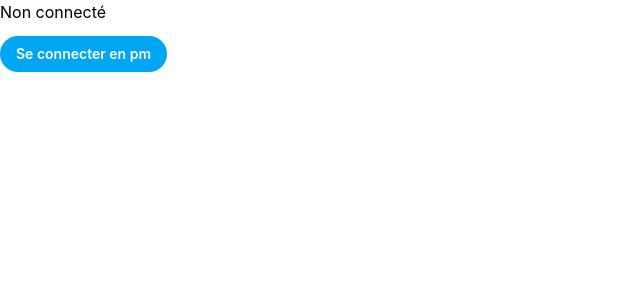
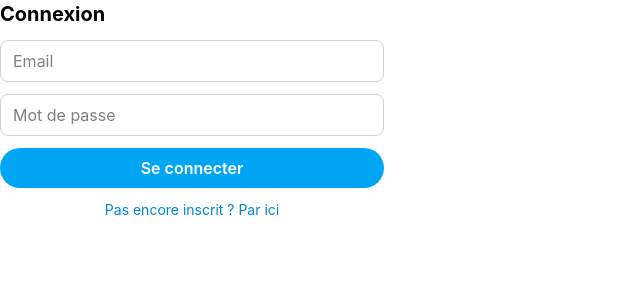
Before and after one commit to pmatth13/Bipper, a React (Vite) app: page / in a window 1280 px wide. Shown: the top 300 px of the page, without its empty margins (0-640 px from the left). Built offline with nearby package versions, Linux system fonts and the light colour scheme; no server answers; the database is empty.

Commit message:
Ajout des etat de connexion inscription et deconnexion fonctionnel

```diff
--- a/src/App.jsx
+++ b/src/App.jsx
@@ -1,6 +1,8 @@
 import { supabase } from "./lib/supabase";
 import { BipForm } from "./components/BipForm";
 import { BipList } from "./components/BipList";
+import { LoginForm } from "./components/LoginForm";
+import { SignUpForm } from "./components/SignUpForm";
 import { useEffect, useState } from "react";
 
 function App() {
@@ -8,6 +10,7 @@ function App() {
   const [loading, setLoading] = useState(true);
   const [session, setSession] = useState(null);
   const [sessionLoading, setSessionLoading] = useState(true);
+  const [showSignUp, setShowSignUp] = useState(false);
 
   //Permet de verifier si session active, ecoute et nettoyage
   useEffect(() => {
@@ -27,6 +30,7 @@ function App() {
     const { data } = supabase.auth.onAuthStateChange((event, session) => {
       setSession(session);
       console.log(event);
+      if (event === "SIGNED_OUT") setShowSignUp(false);
     });
     //Se désabonner (Couper l écoute)
     return () => data.subscription.unsubscribe();
@@ -59,17 +63,7 @@ function App() {
     chargerBips();
   }, []);
 
-  //Gere la connexion
-  async function handleLogin() {
-    const { error } = await supabase.auth.signInWithPassword({
-      email: "...",
-      password: "...",
-    });
-    if (error) {
-      console.error(error.message);
-    }
-  }
-  //Gere la deconnexion
+  //Gere la deconnexion (la connexion est gere dans le composant LoginForm)
   async function handleLogOut() {
     const { error } = await supabase.auth.signOut();
 
@@ -94,16 +88,10 @@ function App() {
     return <p>Verification de la session...</p>;
   }
   if (!session) {
-    return (
-      <div className="flex flex-col items-start gap-3">
-        <p>Non connecté</p>
-        <button
-          onClick={handleLogin}
-          className="rounded-full bg-sky-500 px-4 py-2 text-sm font-semibold text-white hover:bg-sky-600"
-        >
-          Se connecter en pm
-        </button>
-      </div>
+    return showSignUp ? (
+      <SignUpForm onGoToLoginForm={() => setShowSignUp(false)} />
+    ) : (
+      <LoginForm onGoToSignUpForm={() => setShowSignUp(true)} />
     );
   }
   return (
--- /dev/null
+++ b/src/components/LoginForm.jsx
@@ -0,0 +1,63 @@
+import { useState } from "react";
+import { supabase } from "../lib/supabase";
+
+export function LoginForm({ onGoToSignUpForm }) {
+  const [email, setEmail] = useState("");
+  const [password, setPassword] = useState("");
+  const [errorMessage, setErrorMessage] = useState("");
+
+  //Fonction pour soumettre le formulaire
+  async function handleLogin(e) {
+    e.preventDefault(); //Empeche le navigateur de recharger la page par defaut
+    setErrorMessage("");
+    const { error } = await supabase.auth.signInWithPassword({
+      email,
+      password,
+    });
+    if (error) {
+      console.error(error.message);
+      setErrorMessage("Email ou mot de passe invalide");
+    }
+  }
+
+  return (
+    <div className="flex w-full max-w-sm flex-col gap-3">
+      <form className="flex w-full flex-col gap-3" onSubmit={handleLogin}>
+        <h1 className="text-xl font-bold">Connexion</h1>
+        <input
+          className="rounded-lg border border-gray-300 px-3 py-2 focus:border-sky-500 focus:outline-none"
+          type="email"
+          placeholder="Email"
+          value={email}
+          onChange={(e) => setEmail(e.target.value)}
+          required
+          autoComplete="email"
+        />
+
+        <input
+          className="rounded-lg border border-gray-300 px-3 py-2 focus:border-sky-500 focus:outline-none"
+          type="password"
+          placeholder="Mot de passe"
+          value={password}
+          onChange={(e) => setPassword(e.target.value)}
+          required
+          autoComplete="current-password"
+        />
+        {errorMessage && <p className="text-sm text-red-600">{errorMessage}</p>}
+        <button
+          type="submit"
+          className="rounded-full bg-sky-500 px-4 py-2 font-semibold text-white hover:bg-sky-600"
+        >
+          Se connecter
+        </button>
+      </form>
+      <button
+        className="text-sm text-sky-600 hover:underline"
+        type="button"
+        onClick={onGoToSignUpForm}
+      >
+        Pas encore inscrit ? Par ici
+      </button>
+    </div>
+  );
+}
--- /dev/null
+++ b/src/components/SignUpForm.jsx
@@ -0,0 +1,80 @@
+import { useState } from "react";
+import { supabase } from "../lib/supabase";
+
+export function SignUpForm({ onGoToLoginForm }) {
+  const [username, setUsername] = useState("");
+  const [email, setEmail] = useState("");
+  const [password, setPassword] = useState("");
+  const [errorMessage, setErrorMessage] = useState("");
+
+  async function handleSignUp(e) {
+    e.preventDefault();
+    setErrorMessage("");
+    const { error } = await supabase.auth.signUp({
+      email,
+      password,
+      options: {
+        data: { username },
+      },
+    });
+    if (error) {
+      console.error(error.message);
+      setErrorMessage("Inscription impossible, veuillez réessayer");
+    }
+  }
+
+  return (
+    <div className="flex w-full max-w-sm flex-col gap-3">
+      <form className="flex flex-col gap-3" onSubmit={handleSignUp}>
+        <h1 className="text-xl font-bold">Inscription</h1>
+
+        <input
+          type="text"
+          placeholder="Nom d'utilisateur"
+          value={username}
+          onChange={(e) => setUsername(e.target.value)}
+          className="rounded-lg border border-gray-300 px-3 py-2 focus:border-sky-500 focus:outline-none"
+          required
+          autoComplete="username"
+          minLength={3}
+          maxLength={20}
+        />
+
+        <input
+          type="email"
+          placeholder="Email"
+          value={email}
+          onChange={(e) => setEmail(e.target.value)}
+          className="rounded-lg border border-gray-300 px-3 py-2 focus:border-sky-500 focus:outline-none"
+          required
+          autoComplete="email"
+        />
+
+        <input
+          type="password"
+          placeholder="Mot de passe"
+          value={password}
+          onChange={(e) => setPassword(e.target.value)}
+          className="rounded-lg border border-gray-300 px-3 py-2 focus:border-sky-500 focus:outline-none"
+          required
+          autoComplete="new-password"
+          minLength={6}
+        />
+        {errorMessage && <p className="text-sm text-red-600">{errorMessage}</p>}
+        <button
+          type="submit"
+          className="rounded-full bg-sky-500 px-4 py-2 font-semibold text-white hover:bg-sky-600"
+        >
+          S'inscrire
+        </button>
+      </form>
+      <button
+        className="text-sm text-sky-600 hover:underline"
+        type="button"
+        onClick={onGoToLoginForm}
+      >
+        Déjà un compte ? Se connecter
+      </button>
+    </div>
+  );
+}
```
